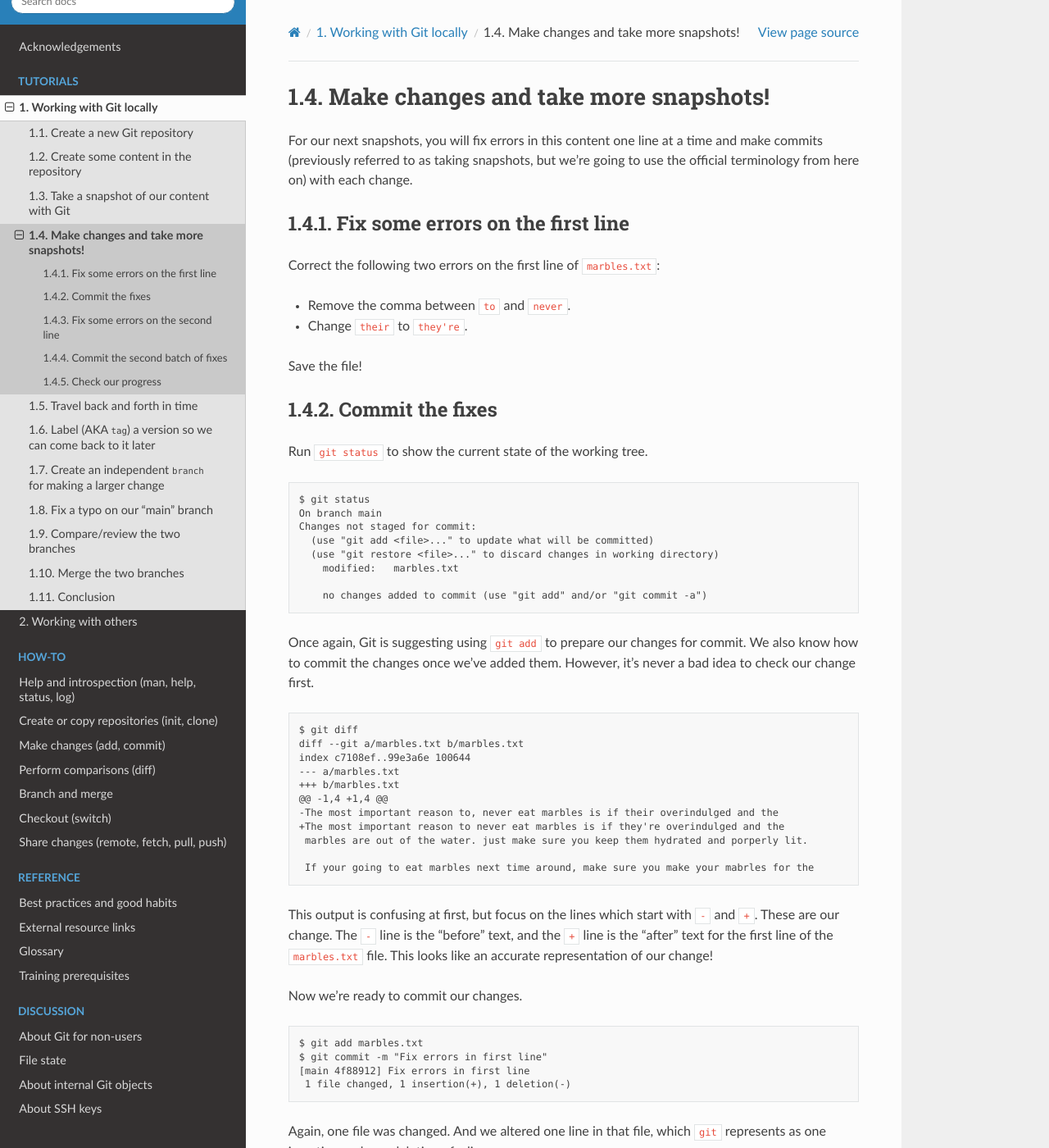
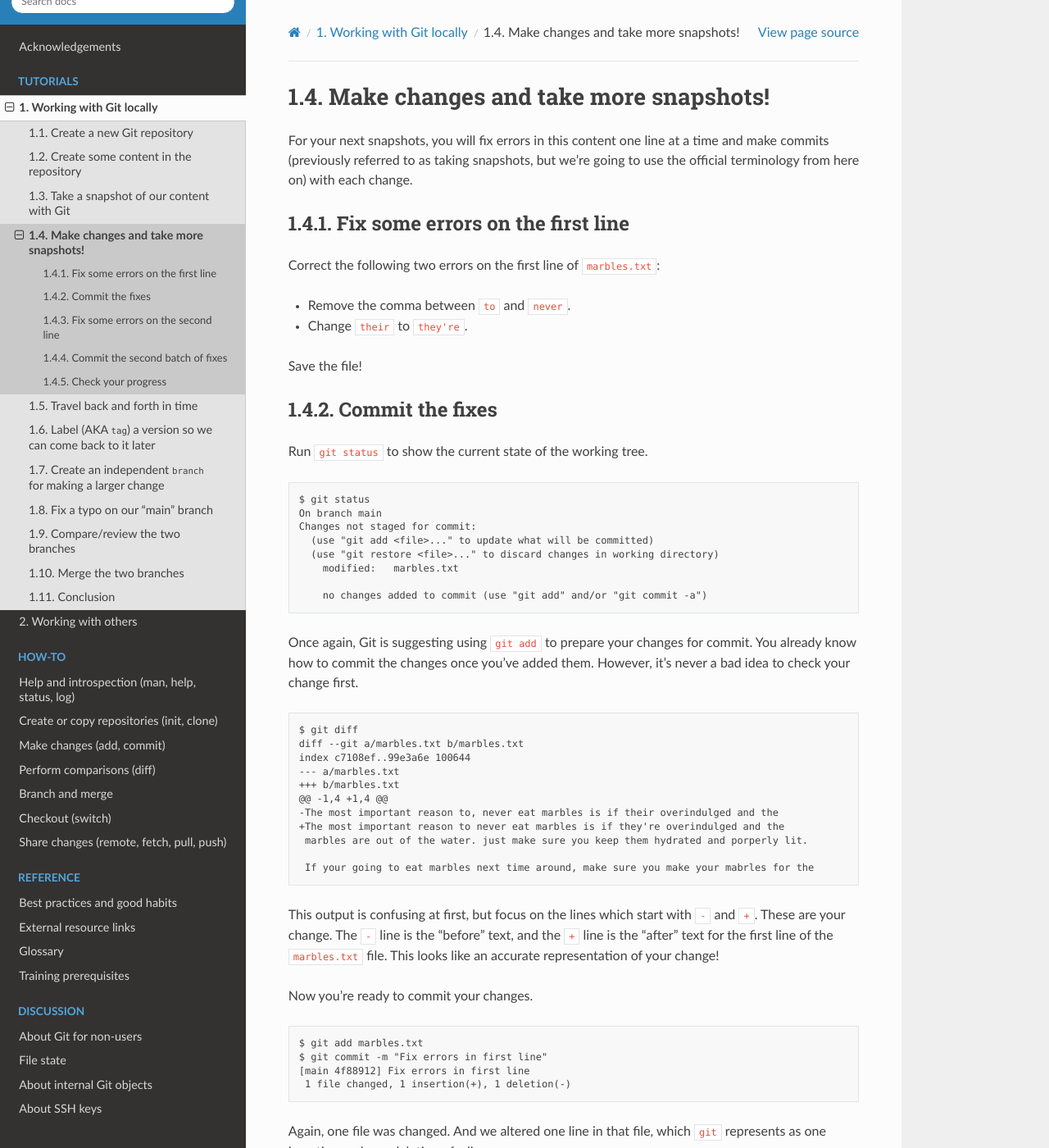
Before and after one commit to nsidc/git-training, a Sphinx documentation site: the page built from doc/tutorial/working-locally/04-more-commits.md, in a window 1280 px wide and 1400 px high. Shown: the whole window at 82% size. Built offline with Sphinx 7.4.7 and the Read the Docs theme 2.0.0, drawn with Linux system fonts in a browser that asks for light colours; some of the changed text lies outside the part shown.

Commit message:
Update voice of tutorial: we -> you

````diff
--- a/doc/tutorial/working-locally/04-more-commits.md
+++ b/doc/tutorial/working-locally/04-more-commits.md
@@ -1,6 +1,6 @@
 # Make changes and take more snapshots!
 
-For our next snapshots, you will fix errors in this content one line at a time and make
+For your next snapshots, you will fix errors in this content one line at a time and make
 commits (previously referred to as taking snapshots, but we're going to use the official
 terminology from here on) with each change.
 
@@ -30,9 +30,9 @@ Changes not staged for commit:
     no changes added to commit (use "git add" and/or "git commit -a")
 ```
 
-Once again, Git is suggesting using `git add` to prepare our changes for commit. We also
-know how to commit the changes once we've added them. However, it's never a bad idea to
-check our change first.
+Once again, Git is suggesting using `git add` to prepare your changes for commit. You
+already know how to commit the changes once you've added them. However, it's never a bad
+idea to check your change first.
 
 ```
 $ git diff
@@ -49,11 +49,11 @@ index c7108ef..99e3a6e 100644
 ```
 
 This output is confusing at first, but focus on the lines which start with `-` and `+`.
-These are our change. The `-` line is the "before" text, and the `+` line is the "after"
-text for the first line of the `marbles.txt` file. This looks like an accurate
-representation of our change!
+These are your change. The `-` line is the "before" text, and the `+` line is the
+"after" text for the first line of the `marbles.txt` file. This looks like an accurate
+representation of your change!
 
-Now we're ready to commit our changes.
+Now you're ready to commit your changes.
 ```
 $ git add marbles.txt
 $ git commit -m "Fix errors in first line"
@@ -85,7 +85,7 @@ Save `marbles.txt`.
 
 ## Commit the second batch of fixes
 
-Since we already know how to commit the changes in two steps, here's a shortcut to do it
+Since you already know how to commit the changes in two steps, here's a shortcut to do it
 in one command -- the "add" occurs automatically:
 
 ```
@@ -103,9 +103,9 @@ list of files. This is just another option, not "better" than doing `git add` fi
 ```
 
 
-## Check our progress
+## Check your progress
 
-Now we should have three commits. One which added the `marbles.txt`, and two for fixing
+Now you should have three commits. One which added the `marbles.txt`, and two for fixing
 errors in it.
 
 We can use this compressed version of `git log` to validate at a glance:
````
Also changed, not shown: other parts of doc/tutorial/working-locally/04-more-commits.md (+3 -2 lines).
